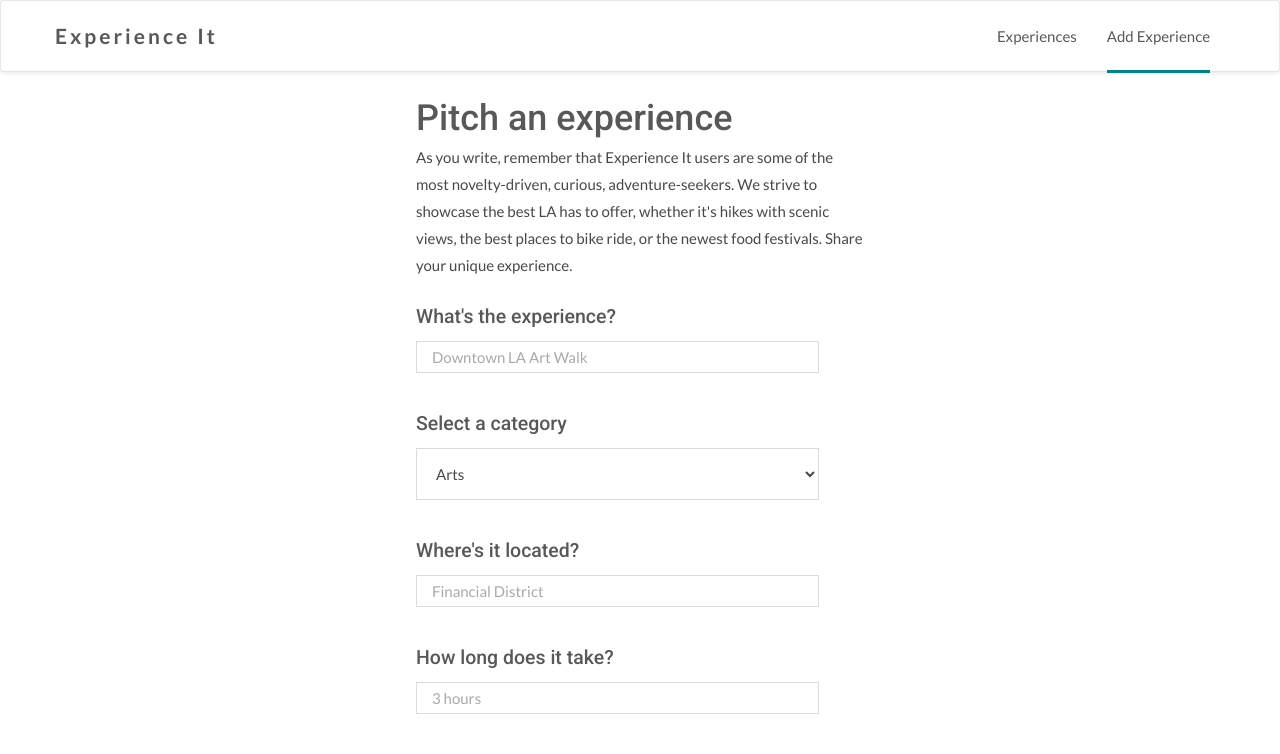
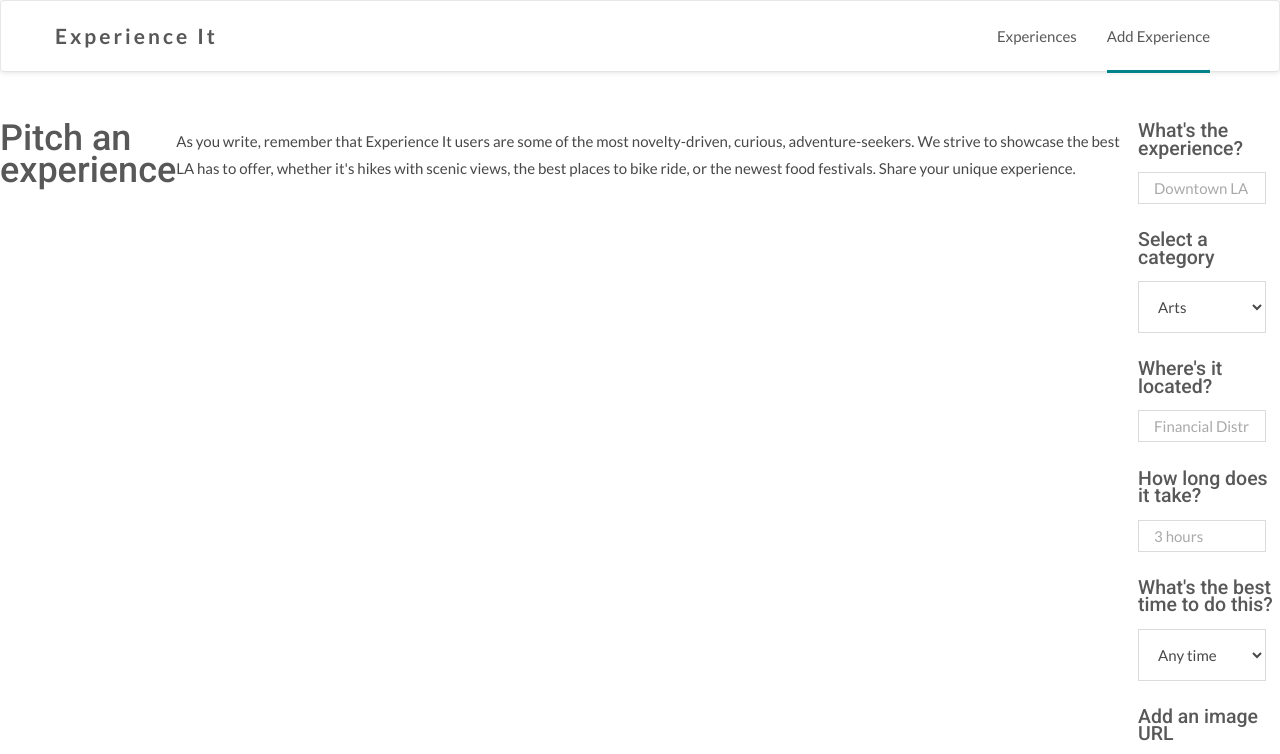
Before and after one commit to zeniavilla/experience-it-app, a React (Create React App) app in the folder experience-it-app-client/: page /describe-your-experience in a window 1280 px wide. Shown: the top 754 px of the page. Built offline with nearby package versions, Linux system fonts and the light colour scheme.

Commit message:
Add styling for fa icons

```diff
--- a/experience-it-app-client/src/components/ExperienceForm.css
+++ b/experience-it-app-client/src/components/ExperienceForm.css
@@ -1,6 +1,6 @@
 .form-main {
-    margin: 0 auto;
-    max-width: 35%;
+    display: flex;
+    justify-content: center;
 }
 
 .form-field, .form-field-select {
@@ -69,3 +69,20 @@ button.btn-primary, .btn-primary:active, .btn-primary:focus {
     background-color: #ff7e82;
     border: 2px solid #ff7e82;
 }
+
+.form-sidebar i {
+    font-size: 2.8em;
+    opacity: .7;
+}
+
+i.fa.fa-eye {
+    color: #61ede1;
+}
+
+i.fa.fa-handshake-o {
+    color: #ffaa91;
+}
+
+i.fa.fa-ticket {
+    color: #ffd77c;
+}
```
